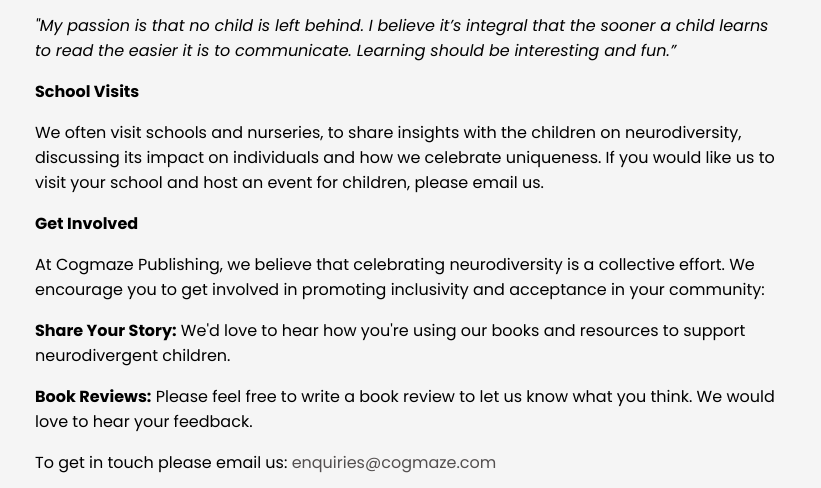
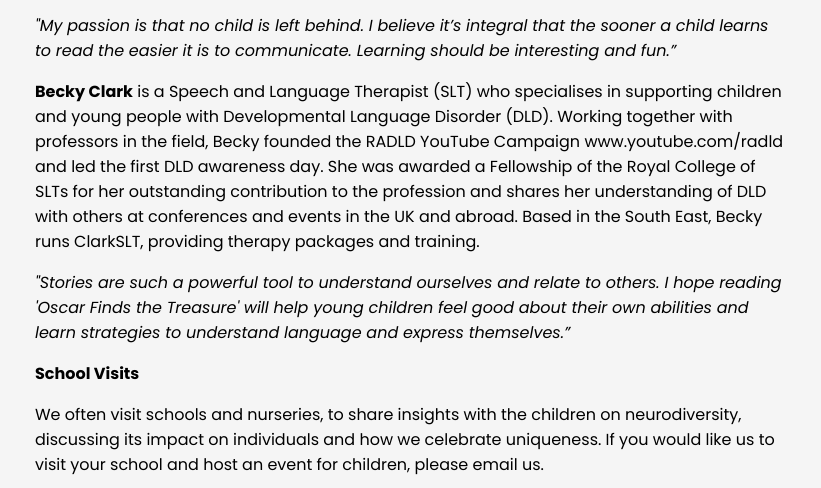
Before and after one commit to Julie975/cogmaze.com, a plain HTML site: page about.html in a window 1280 px wide. Shown: the part 936-1424 px from the top of the page, without its empty margins (229-1050 px from the left). Drawn offline with Linux system fonts and the light colour scheme.

Commit message:
something

```diff
--- a/about.html
+++ b/about.html
@@ -72,6 +72,25 @@
             </p>
 
         </div>
+        <div>
+            <p>
+                <bold-element>Becky Clark</bold-element> is a Speech and Language Therapist (SLT) who specialises in
+                supporting children and young people with Developmental Language Disorder (DLD). Working together with
+                professors in the field, Becky founded the RADLD YouTube Campaign www.youtube.com/radld and led the
+                first DLD awareness day. She was awarded a Fellowship of the Royal College of SLTs for her outstanding
+                contribution to the profession and shares her understanding of DLD with others at conferences and events
+                in the UK and abroad. Based in the South East, Becky runs ClarkSLT, providing therapy packages and
+                training.
+            </p>
+            <p><italic-element>"Stories are such a powerful tool to understand ourselves and relate to others. I hope
+                    reading 'Oscar Finds the Treasure' will help young children feel good about their own abilities and
+                    learn strategies
+                    to understand language and express themselves.”
+                </italic-element>
+            </p>
+
+
+        </div>
         <p><bold-element>School Visits</bold-element>
         </p>
         <p>We often visit schools and nurseries, to share insights with the children on neurodiversity,
```
